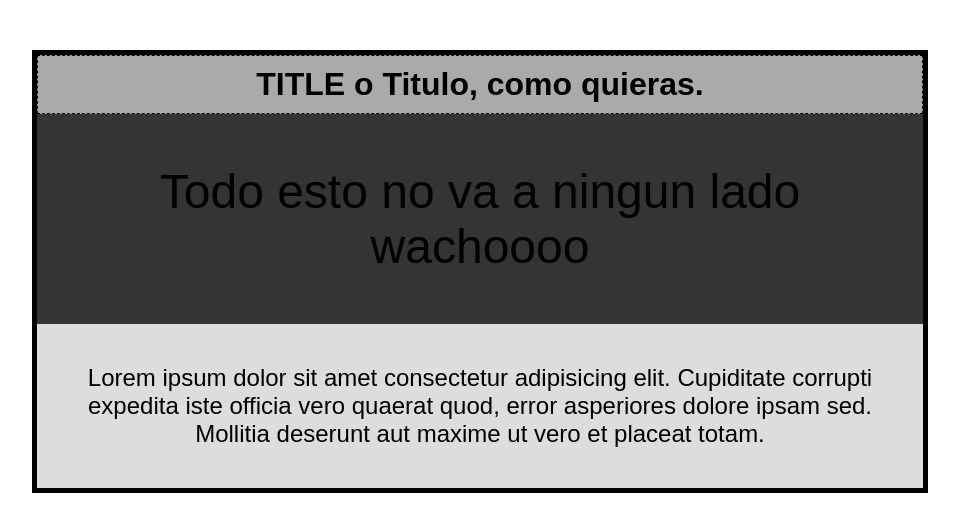
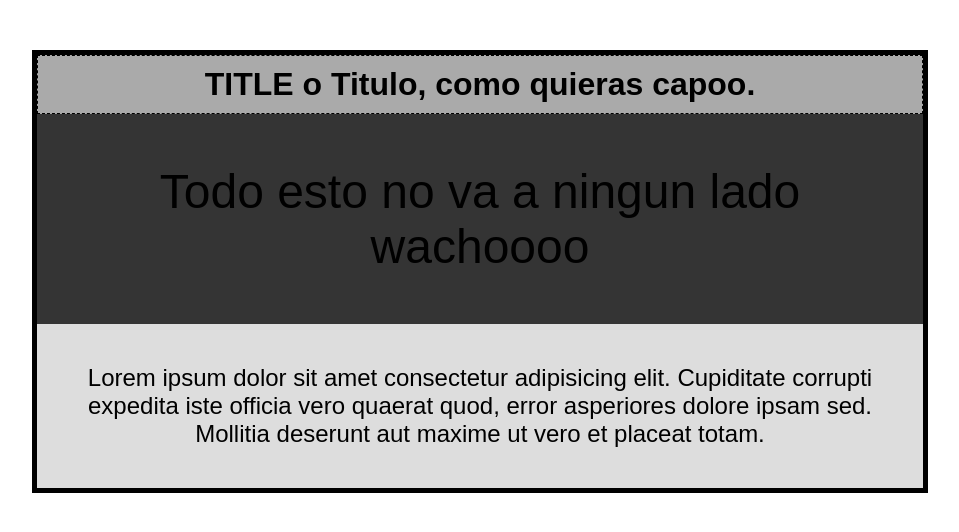
Before and after one commit to Tommyyoliver/proyecto_prueba, a plain HTML site: page index.html in a window 1280 px wide. Shown: the whole page, without its empty margins (160-1119 px from the left). Drawn offline with Linux system fonts and the light colour scheme.

Commit message:
Cambié un poco el titulo.

```diff
--- a/index.html
+++ b/index.html
@@ -9,7 +9,7 @@
 </head>
 <body>
     <div>
-        <h1>TITLE o Titulo, como quieras.</h1>
+        <h1>TITLE o Titulo, como quieras capoo.</h1>
         <span>Todo esto no va a ningun lado wachoooo</span>
         <p>Lorem ipsum dolor sit amet consectetur adipisicing elit. Cupiditate corrupti expedita iste officia vero quaerat quod, error asperiores dolore ipsam sed. Mollitia deserunt aut maxime ut vero et placeat totam.</p>
     </div>
```
